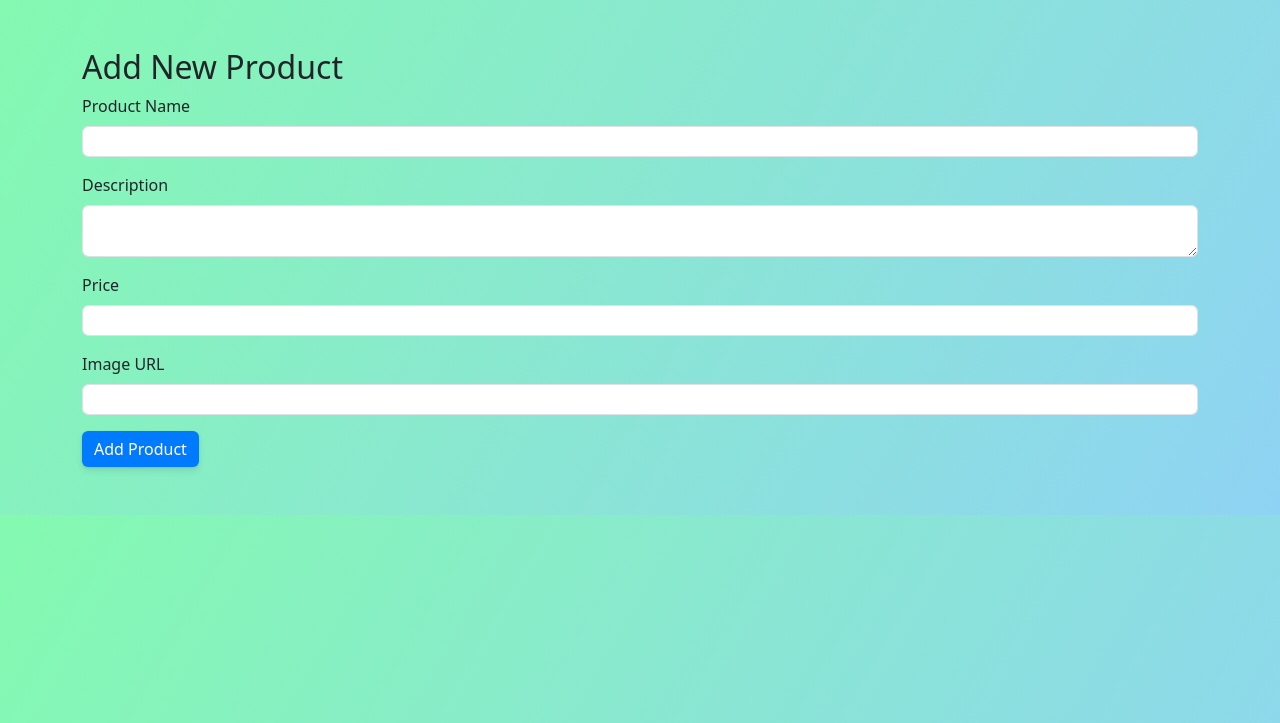
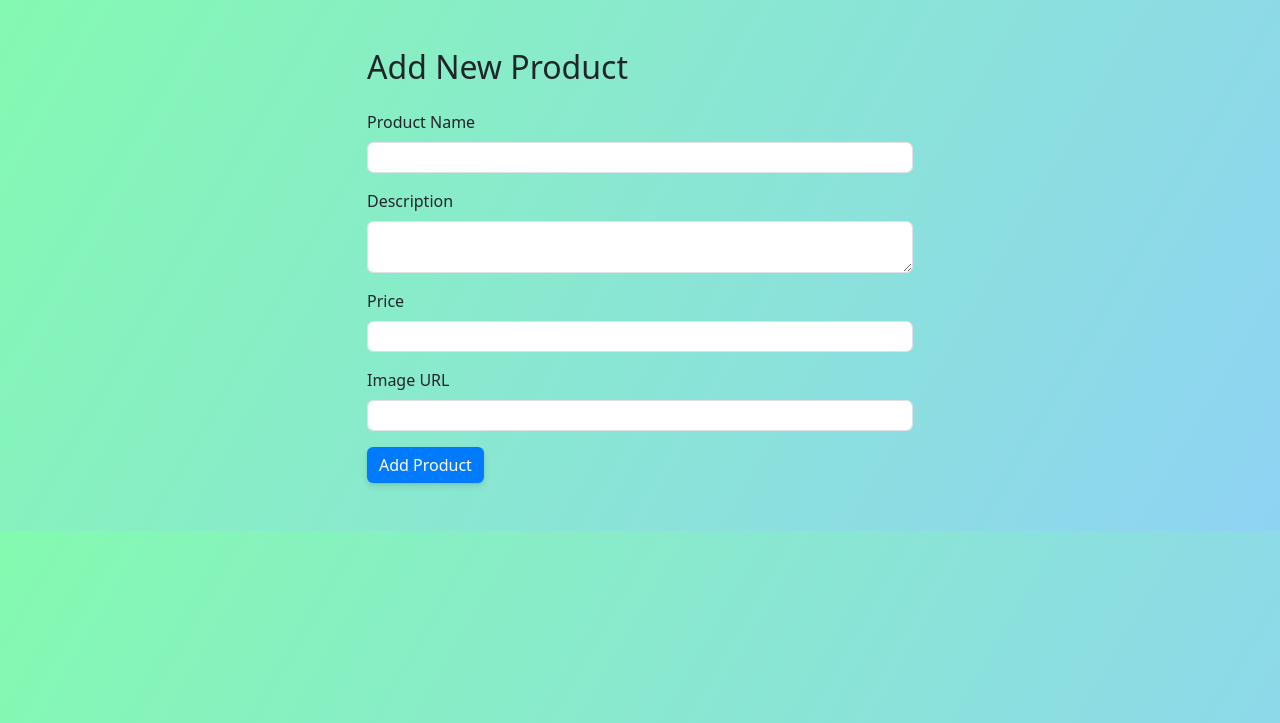
Before and after one commit to MariosAvraam/online-shop, a Flask app: template templates/add_product.html in a window 1280 px wide. Shown: the part 56-779 px from the top of the page. Run offline with Flask 3, Linux system fonts and the light colour scheme; the template is opened without the code that fills it: values that come from a table or form of the project are taken from there, others are empty; some libraries are stand-ins or nearby versions.

Commit message:
Update add_product.html. Add styling to form.

```diff
--- a/templates/add_product.html
+++ b/templates/add_product.html
@@ -2,8 +2,10 @@
 {% from "bootstrap5/form.html" import render_form %}
 
 {% block content %}
-<h2>Add New Product</h2>
-
-{{ render_form(form, novalidate=True, button_map={"submit": "primary"}) }}
-
+<div class="row justify-content-center">
+  <div class="col-lg-6 col-md-8">
+    <h2 class="mb-4">Add New Product</h2>
+    {{ render_form(form, novalidate=True, button_map={"submit": "primary btn-block"}) }}
+  </div>
+</div>
 {% endblock %}
```
